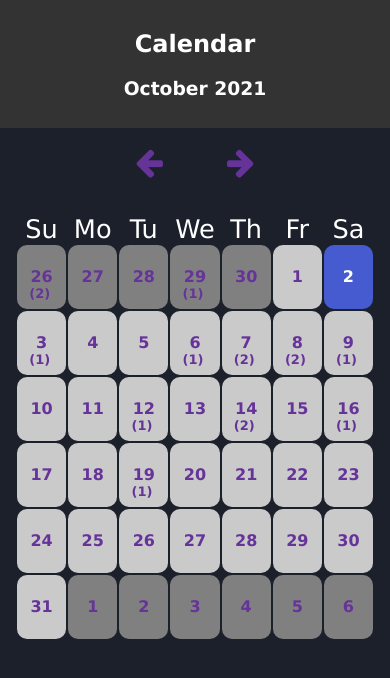
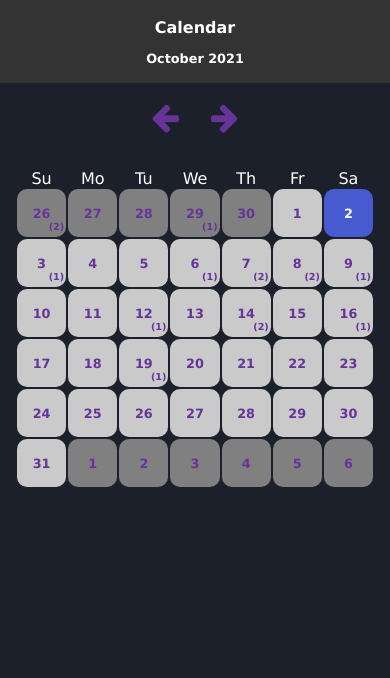
Before and after one commit to damxaq/calendar, a React (Create React App) app: page / in a window 390 px wide. Shown: the top 678 px of the page. Built offline with nearby package versions, Linux system fonts and the light colour scheme; no server answers.

Commit message:
added some responsiveness

```diff
--- a/src/components/Event/eventCard.css
+++ b/src/components/Event/eventCard.css
@@ -54,3 +54,13 @@ p {
   text-align: left;
   margin: 1rem;
 }
+
+@media screen and (max-width: 720px) {
+  h4 {
+    font-size: 1.1rem;
+  }
+  p {
+    margin: 0;
+    font-size: 0.8rem;
+  }
+}
--- a/src/components/Form/eventForm.css
+++ b/src/components/Form/eventForm.css
@@ -1,7 +1,8 @@
 form div {
   display: flex;
   flex-direction: column;
-  max-width: 30rem;
+  width: 90%;
+  max-width: 40rem;
   margin: auto;
   padding-bottom: 1rem;
 }
@@ -43,3 +44,12 @@ textarea {
 .add-button:hover {
   background-color: rgb(44, 73, 0);
 }
+
+@media screen and (max-width: 720px) {
+  form div {
+    padding-bottom: 0.5rem;
+  }
+  .add-button {
+    padding: 0.6rem 1rem;
+  }
+}
--- a/src/components/Header/header.css
+++ b/src/components/Header/header.css
@@ -4,3 +4,15 @@
   text-align: center;
   padding: 10px;
 }
+
+@media screen and (max-width: 720px) {
+  .header-style {
+    padding: 5px;
+  }
+  h2 {
+    font-size: 1rem;
+  }
+  h3 {
+    font-size: 0.8rem;
+  }
+}
--- a/src/components/Navigation/navigation.css
+++ b/src/components/Navigation/navigation.css
@@ -29,3 +29,9 @@
 .navigation-container button:hover {
   color: royalblue;
 }
+
+@media screen and (max-width: 720px) {
+  .navigation-container button {
+    padding: 0 1rem;
+  }
+}
--- a/src/components/Weather/weatherView.css
+++ b/src/components/Weather/weatherView.css
@@ -29,5 +29,11 @@
     position: static;
     justify-content: center;
     padding-bottom: 0;
+    font-size: 0.8rem;
+  }
+
+  .icon {
+    height: 3rem;
+    transform: translateY(-7px);
   }
 }
--- a/src/views/Calendar/calendar.css
+++ b/src/views/Calendar/calendar.css
@@ -51,3 +51,17 @@
   position: absolute;
   right: 1rem;
 }
+
+@media screen and (max-width: 720px) {
+  .day-of-week {
+    font-size: 1rem;
+  }
+  .day-button {
+    height: 3rem;
+    font-size: 0.8rem;
+  }
+  .events-count {
+    font-size: 0.6rem;
+    right: 2px;
+  }
+}
--- a/src/views/DayPreview/dayPreview.css
+++ b/src/views/DayPreview/dayPreview.css
@@ -24,3 +24,12 @@
 .add-event-button:hover {
   background-color: royalblue;
 }
+
+@media screen and (max-width: 720px) {
+  .event-list {
+    width: 90%;
+  }
+  .add-event-button {
+    font-size: 0.8rem;
+  }
+}
```
